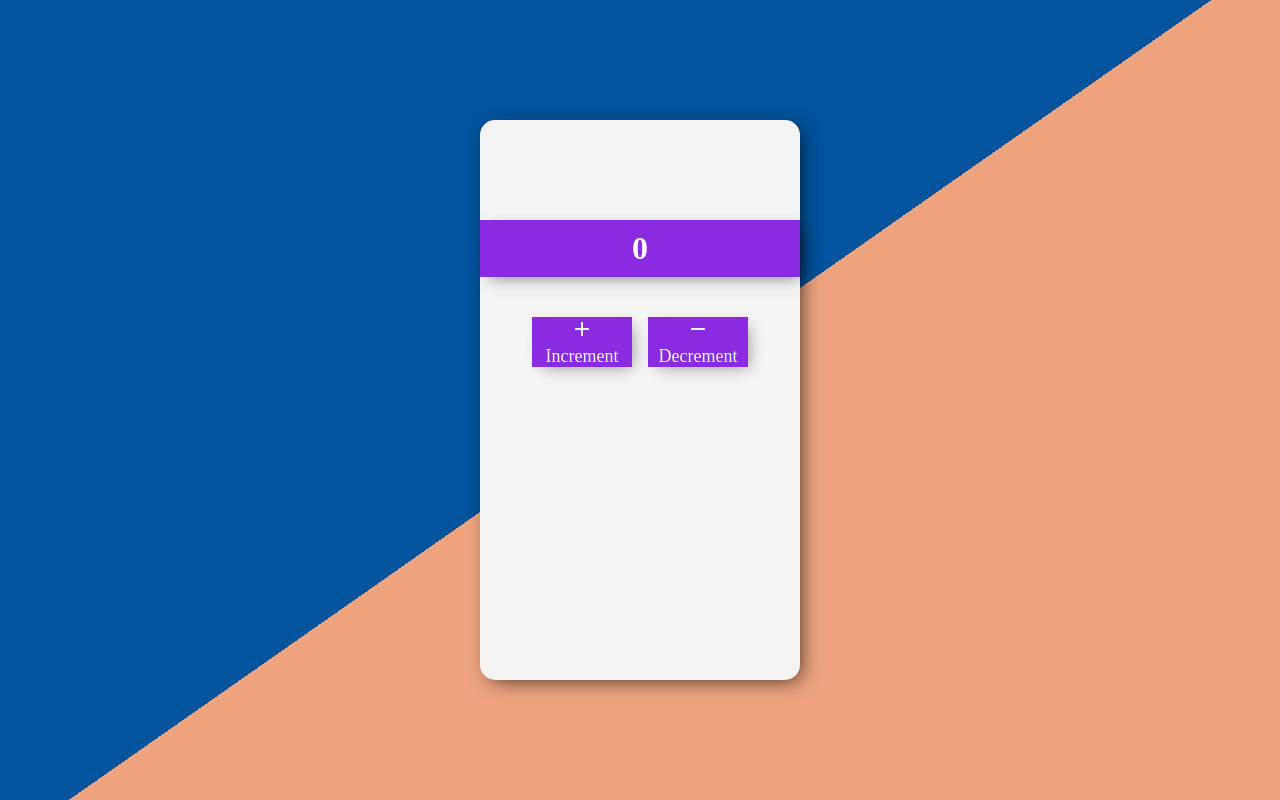
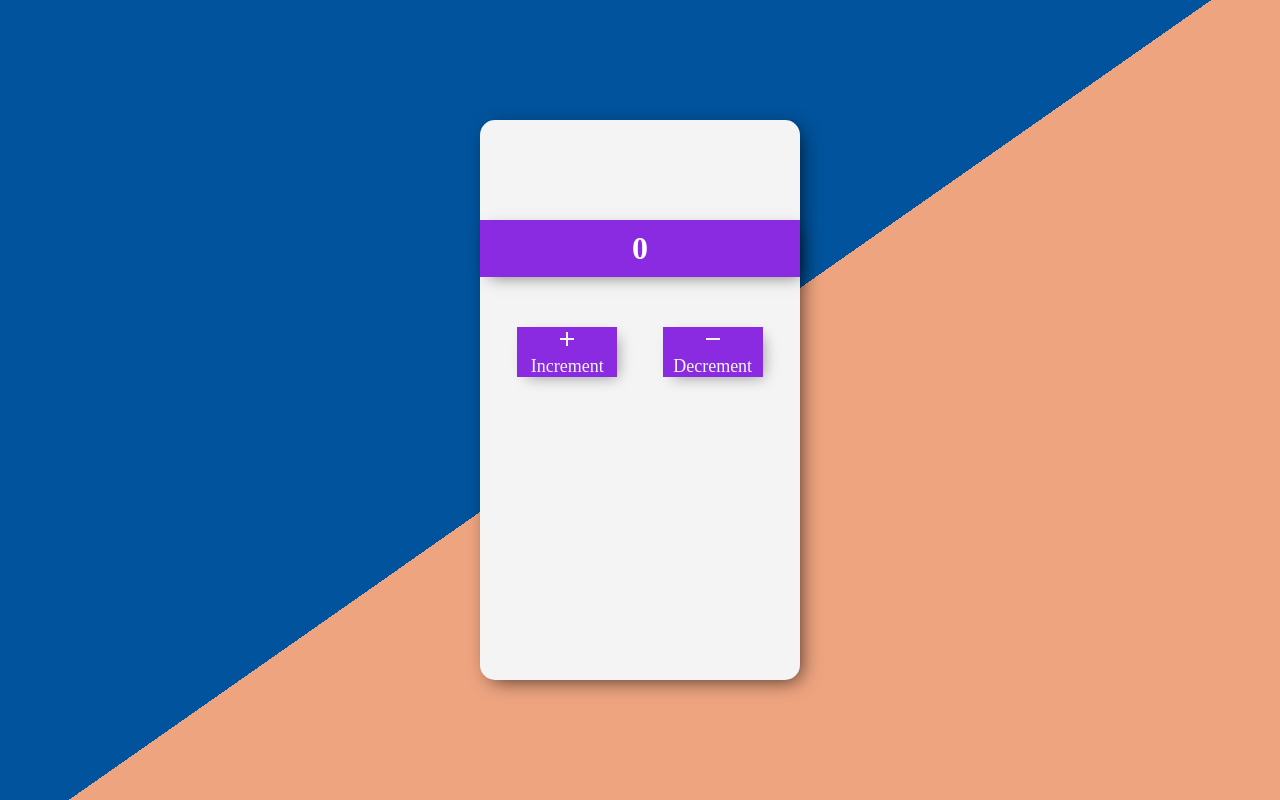
Before and after one commit to Jahanzaib0070/todolist, a React (Vite) app: page / in a window 1280 px wide. Built offline with nearby package versions, Linux system fonts and the light colour scheme.

Commit message:
Update App1.css

```diff
--- a/src/App1.css
+++ b/src/App1.css
@@ -60,13 +60,19 @@ button {
     justify-content: center;
     align-items: center;
     background: rgba(0, 0, 0, 0.5);
-  }
-  .modal_content {
+}
+.modal_content {
     background: white;
     padding: 20px 35px 20px 35px;
     border-radius: 5px;
     text-align: center;
-  }
-  .modal_content button {
+}
+.modal_content button {
     margin-top: 20px;
-  }
+}
+
+.buttons{
+    margin-top: 20px;
+    display: flex;
+    justify-content: space-evenly;
+}
```
